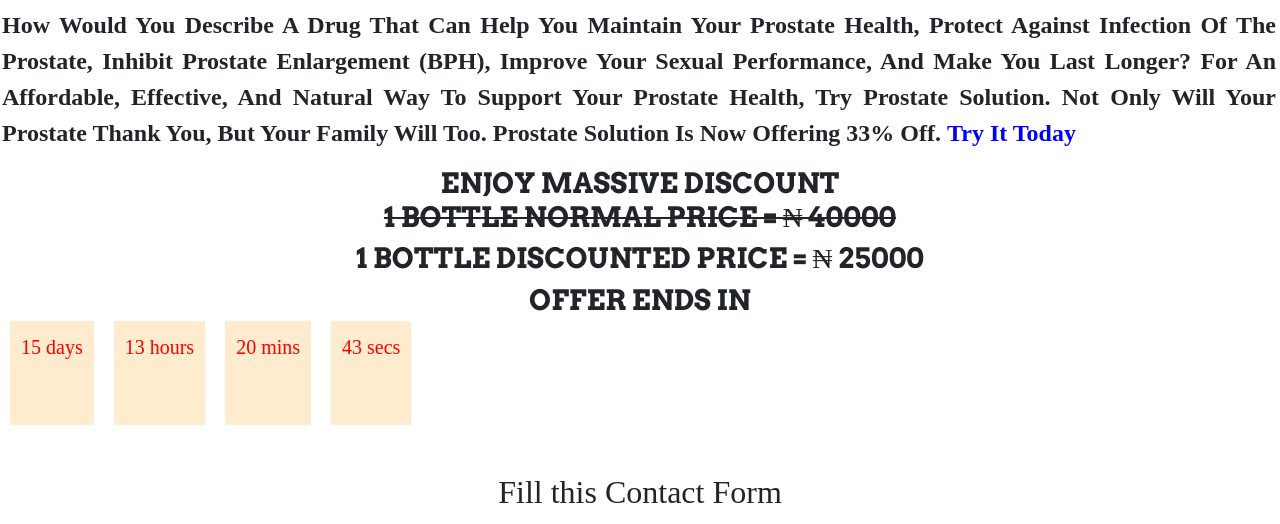
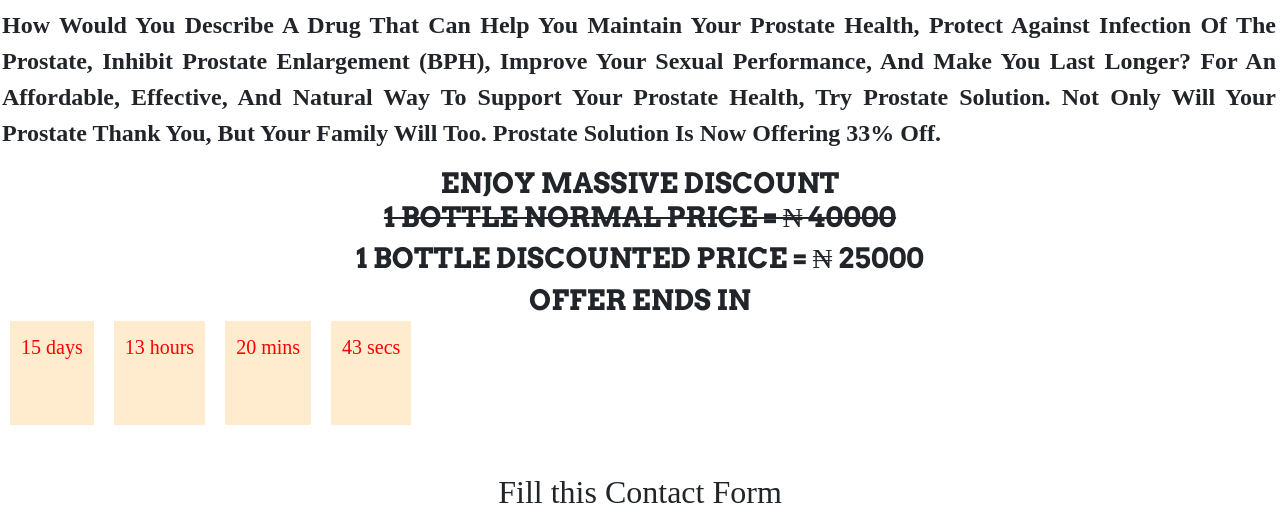
Before and after one commit to MICHEALSHOE2000/bphshrinker, a plain HTML site: page index.html in a window 1280 px wide. Shown: the part 4500-5024 px from the top of the page. Drawn offline with nearby package versions, Linux system fonts and the light colour scheme.

Commit message:
Update index.html

```diff
--- a/index.html
+++ b/index.html
@@ -218,7 +218,6 @@ sexual performance, and make
 you last longer? For an affordable, effective,
  and natural way to support your prostate health, try Prostate Solution.
  Not only will your prostate thank you, but your family  will too. Prostate Solution is now offering 33% off.
- <a class="buy" href="form.html" >Try it today</a>
    </b></p>
    <h3 class="offer"> ENJOY MASSIVE DISCOUNT <br>
    <div>
```
